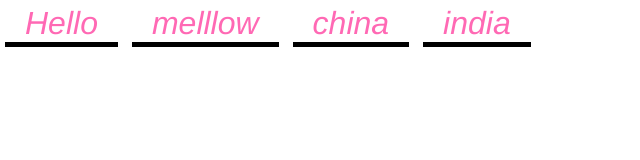
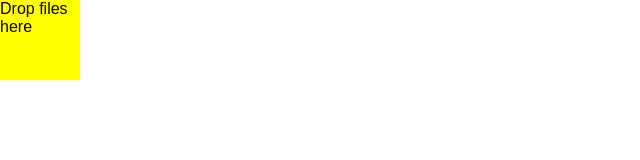
Before and after one commit to kryptokinght/all-about-CSS, a website: page index.html in a window 1280 px wide. Shown: the whole page, without its empty margins (0-640 px from the left). Drawn offline with Linux system fonts and the light colour scheme.

Commit message:
add webpack

```diff
--- a/index.html
+++ b/index.html
@@ -2,12 +2,9 @@
 <link rel="stylesheet" href="main.css" type="text/css">
 
 <body>
-    <ul class="menu">
-        <li><a href="#">Hello</a></li>
-        <li><a href="#">melllow</a></li>
-        <li><a href="#">china</a></li>
-        <li><a href="#">india</a></li>
-    </ul>
+
+    <div id="my-droppable-element">Drop files here</div>
 </body>
+<script type="text/javascript" src="dist/main.js"></script>
 
 </html>
--- a/main.css
+++ b/main.css
@@ -1,31 +1,34 @@
 * {
     margin: 0px;
     padding: 0px;
+    font-family: Arial, Helvetica, sans-serif;
 }
 
-ul.menu {
-    width: 100%;
+div.boxes {
+    display: flex;
+    flex-flow: column nowrap;
+    border: 2px solid black;
+    height: 99.5%;
+    overflow: auto;
+    width: 50%;
+    justify-content: flex-start;
+    align-items: stretch; /* This is default */
 }
 
-ul.menu li {
-    font-size: 2em;
-    font-family: Helvetica;
-    font-style: oblique;
-    margin: 5px;
-    padding: 0 20px 0 20px;
-    display: inline-block;
-    border-bottom:thick solid black;
+div.box {
+    font-size: 24px;
+    padding: 16px;
+    border: 1px solid red;
+    background-color: yellow;
     text-align: center;
-    /* background-color: antiquewhite; */
-}
-ul.menu li a {
-    text-decoration: none;
-    color: hotpink;
-}
-ul.menu li a:hover {
-    color: palevioletred;
 }
 
-/* ul.menu li:nth-child(2) {
-    visibility: hidden;
-} */
+div.box:nth-child(4) {
+    align-self: flex-start;
+}
+
+#my-droppable-element {
+    width: 5em;
+    height: 5em;
+    background-color: yellow;
+}
--- /dev/null
+++ b/src/index.js
@@ -0,0 +1,7 @@
+const Droppable = require('droppable');
+
+console.log(document.querySelector('#my-droppable-element'));
+
+const droppable = new Droppable({
+    element: document.querySelector('#my-droppable-element')
+});
```
Also changed, not shown: package.json (added, +27 -0 lines), .yo-rc.json (added), README.md, dist/main.js (added), 2 other files.
